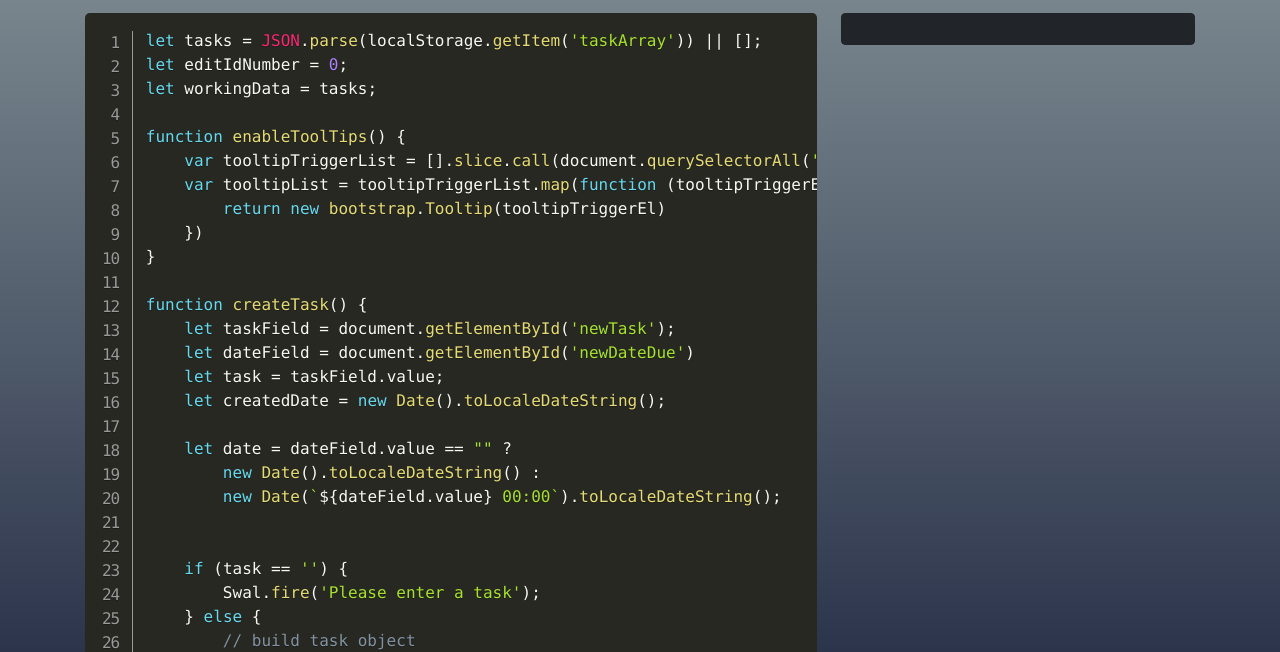
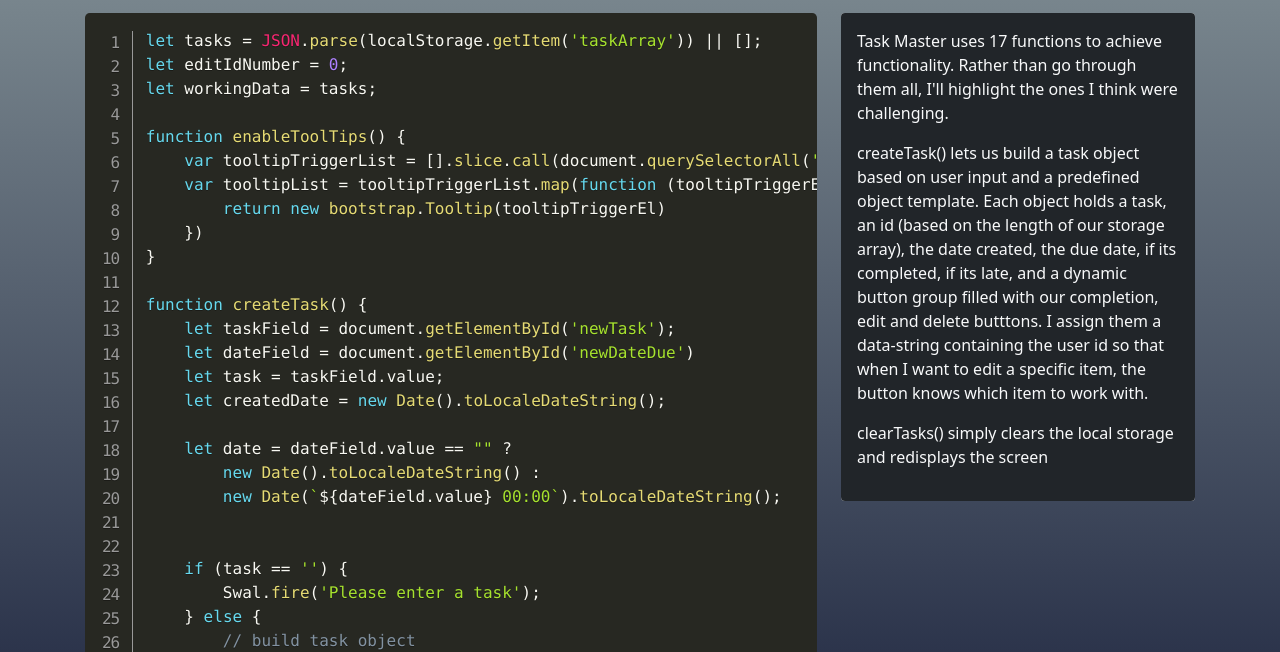
Before and after one commit to elbiesmith/taskmaster, a plain HTML site: page code.html in a window 1280 px wide. Shown: the part 113-765 px from the top of the page. Drawn offline with nearby package versions, Linux system fonts and the light colour scheme.

Commit message:
Update code.html

```diff
--- a/code.html
+++ b/code.html
@@ -445,7 +445,17 @@
                 <div class="col">
                     <div class="card border-0 mt-2 rounded">
                         <div class="card-body border-dark border-0  rounded bg-dark text-light">
-
+                            <p>Task Master uses 17 functions to achieve functionality.  Rather than go
+                                through them all, I'll highlight the ones I think were challenging.
+                            </p>
+                            <p>createTask() lets us build a task object based on user input and a predefined
+                                object template. Each object holds a task, an id (based on the length
+                                of our storage array), the date created, the due date, if its completed,
+                                if its late, and a dynamic button group filled with our completion, edit and
+                                delete butttons.  I assign them a data-string containing the user id so that
+                                when I want to edit a specific item, the button knows which item to work with.
+                            </p>
+                            <p>clearTasks() simply clears the local storage and redisplays the screen</p>
                         </div>
                       </div>
                     </p>
```
